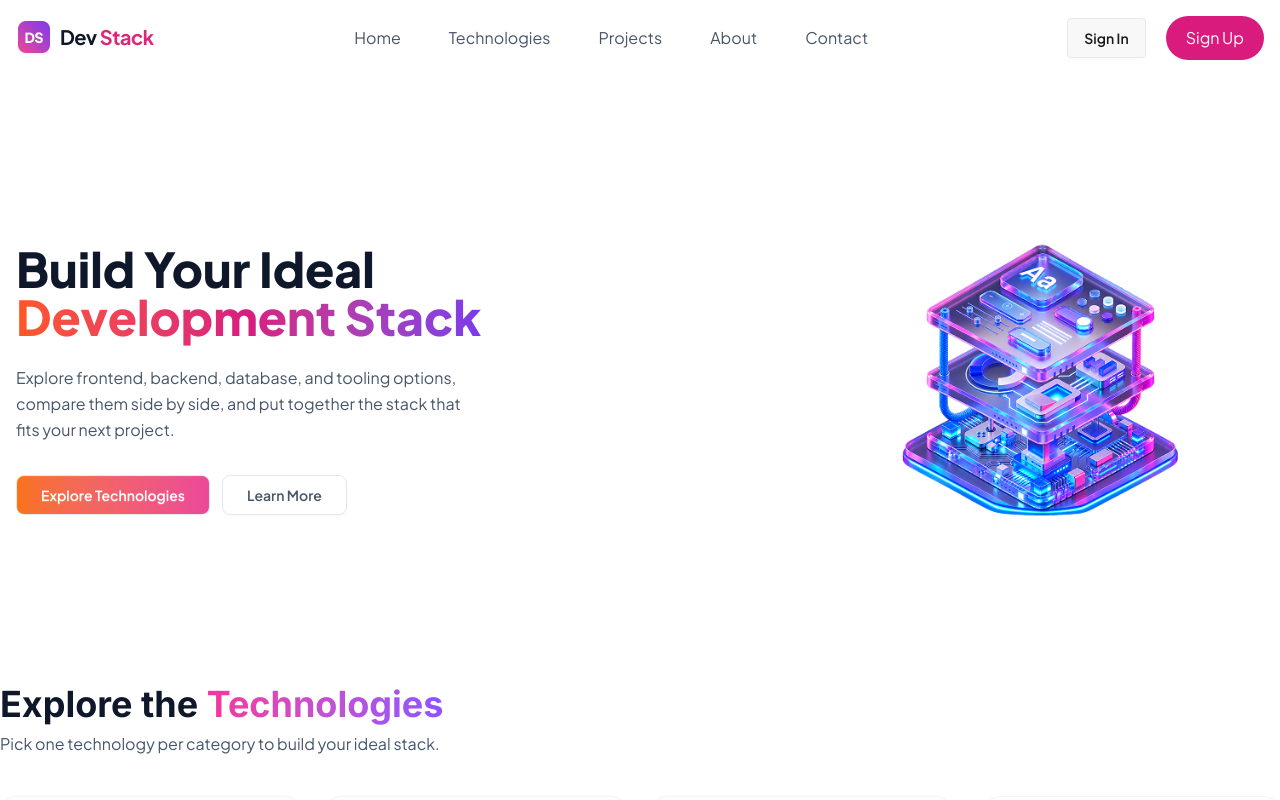
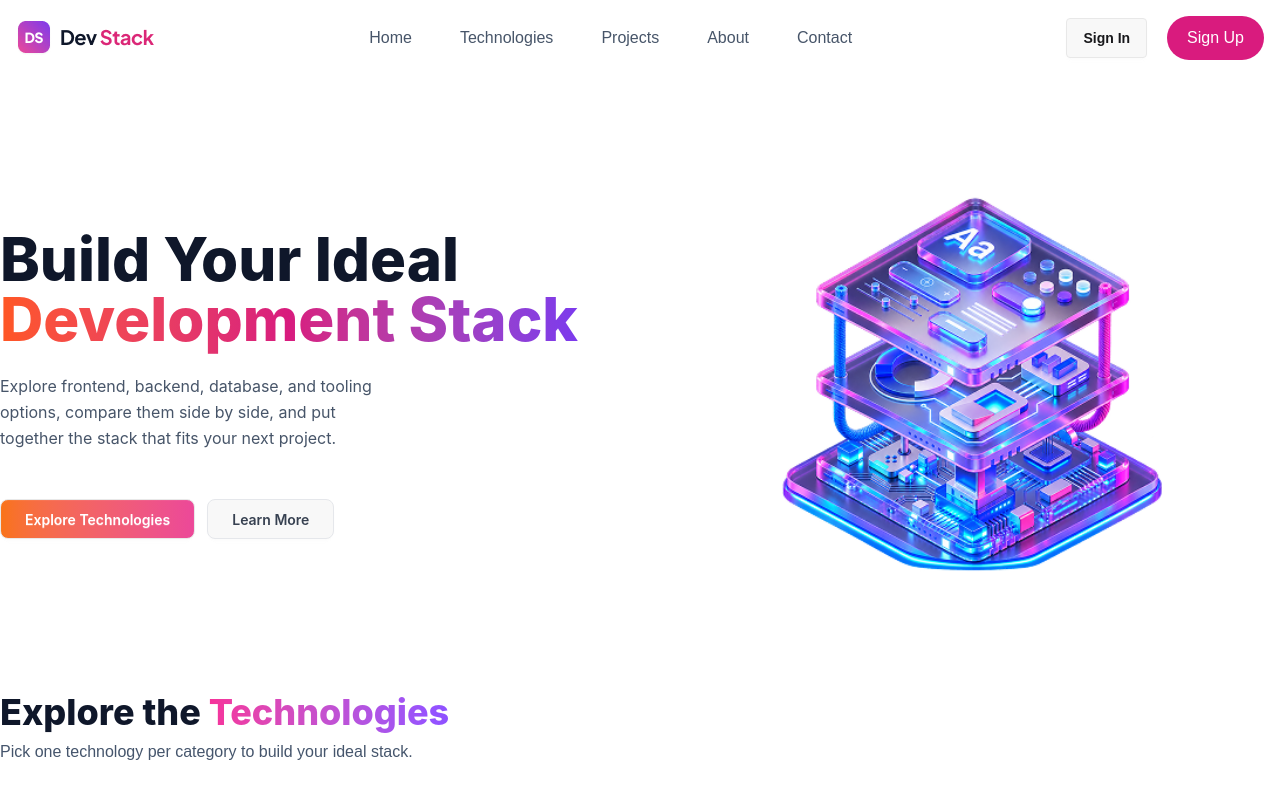
Before and after one commit to montasir132/DevStack, a React (Vite) app: page / in a window 1280 px wide. Shown: the top 800 px of the page. Built offline with nearby package versions, Linux system fonts and the light colour scheme.

Commit message:
full poject done

```diff
--- a/src/components/Footer/footer.tsx
+++ b/src/components/Footer/footer.tsx
@@ -3,21 +3,18 @@ import Logo from "../../assets/logo-text.png";
 function Footer() {
   return (
     <footer className="border-t border-[#F1F5F9]">
-      <div className="mx-auto max-w-7xl px-4 py-10 md:py-14">
-        {/* Main Footer */}
-        <div className="grid gap-10 text-center md:grid-cols-2 md:text-left lg:grid-cols-[2fr_1fr_1fr_1fr]">
+      <div className="py-20 md:py-14">
+        <div className="grid gap-10 text-center md:grid-cols-2 md:text-left lg:grid-cols-4">
 
-          {/* Brand */}
           <div className="flex flex-col items-center md:items-start">
             <img src={Logo} alt="Dev Stack" />
 
-            <p className="mt-4 max-w-xs text-sm leading-relaxed text-[#475569]">
+            <p className="mt-4 text-[#475569]">
               Curated tools, technologies, and resources for developers
               building modern software.
             </p>
 
-            {/* Social Links */}
-            <div className="mt-5 flex gap-5 text-sm font-medium text-[#0F172A]">
+            <div className="mt-5 flex gap-5 font-medium text-[#0F172A]">
               <a
                 href="https://github.com"
                 target="_blank"
@@ -44,9 +41,8 @@ function Footer() {
             </div>
           </div>
 
-          {/* Product */}
           <div className="hidden md:block">
-            <h4 className="text-xs font-bold uppercase tracking-wider text-[#0F172A]">
+            <h4 className="font-bold uppercase tracking-wider text-[#0F172A]">
               Product
             </h4>
 
@@ -82,7 +78,6 @@ function Footer() {
             </ul>
           </div>
 
-          {/* Legal */}
           <div className="hidden md:block">
             <h4 className="text-xs font-bold uppercase tracking-wider text-[#0F172A]">
               Legal
@@ -99,7 +94,6 @@ function Footer() {
           </div>
         </div>
 
-        {/* Bottom Bar */}
         <div className="mt-10 flex items-center justify-between border-t border-[#F1F5F9] pt-5 text-xs text-[#94A3B8] md:mt-12 md:text-sm">
           <p>© 2026 Dev Stack. All rights reserved.</p>
 
--- a/src/components/Hero/banner.tsx
+++ b/src/components/Hero/banner.tsx
@@ -2,26 +2,25 @@ import Hero from "../../assets/banner-stack.png";
 
 function Banner() {
   return (
-    <section className="mx-auto max-w-7xl px-4 py-16 lg:py-20">
+    <section className="mx-auto py-7 lg:py-0 sm:py-8">
       <div className="grid items-center gap-12 text-center lg:grid-cols-2 lg:text-left">
         {/* banner Content */}
-        <div className="flex flex-col items-center lg:items-start">
-          <h1 className="text-4xl font-extrabold text-[#0F172A] sm:text-5xl">
-            Build Your Ideal
-            <br />
+        <div className="flex flex-col items-center font-inter lg:items-start">
+          <h1 className="text-3xl lg:text-6xl font-inter font-bold lg:font-extrabold text-[#0F172A] ">
+            Build Your Ideal<br />
             <span className="bg-linear-to-r from-[#FF5722] via-[#D81B7E] to-[#7C3AED] bg-clip-text text-transparent">
               Development Stack
             </span>
           </h1>
 
-          <p className="mt-6 max-w-md text-base leading-relaxed text-[#475569]">
+          <p className="mt-3 lg:mt-6 text-base font-inter leading-relaxed lg:pr-59 text-[#475569]">
             Explore frontend, backend, database, and tooling options, compare
             them side by side, and put together the stack that fits your next
             project.
           </p>
 
           {/* Buttons */}
-          <div className="mt-8 flex flex-wrap justify-center gap-3 lg:justify-start">
+          <div className="mt-6 lg:mt-12 flex flex-wrap justify-center gap-3 lg:justify-start">
             <a
               href="#"
               className="btn rounded-lg bg-linear-to-r from-[#F97316] to-[#EC4899] px-6 text-white"
@@ -31,7 +30,7 @@ function Banner() {
 
             <a
               href="#"
-              className="btn rounded-lg border-gray-200 bg-white px-6 text-[#475569] hover:bg-gray-50"
+              className="btn rounded-lg border-[#E5E7EB] px-6 text-[#374151] hover:bg-gray-50"
             >
               Learn More
             </a>
@@ -43,7 +42,7 @@ function Banner() {
           <img
             src={Hero}
             alt="Developer stack"
-            className="w-full max-w-md"
+            className="w-full"
           />
         </div>
       </div>
--- a/src/components/Navbar/navbar.tsx
+++ b/src/components/Navbar/navbar.tsx
@@ -4,7 +4,7 @@ import { FaBars } from "react-icons/fa";
 function Navbar() {
   return (
     <header className="sticky top-0 z-50 bg-white">
-      <nav className="mx-auto max-w-7xl px-4 py-4">
+      <nav className="mx-auto px-4 py-4">
         <div className="flex items-center justify-between md:hidden">
           <button
             className="text-xl text-[#475569]"
@@ -15,14 +15,14 @@ function Navbar() {
             <img
               src={Logo}
               alt="Dev Stack"
-              className="h-8"
+              className="ml-6 h-7 w-28"
             />
           </div>
           <div className="flex items-center gap-2">
             <button className="text-sm text-[#475569]">
               Sign In
             </button>
-            <button className="rounded-full bg-[#D91B7E] px-3 py-1.5 text-sm text-white">
+            <button className="rounded-full bg-[#D91B7E] px-2 py-1 text-sm text-white">
               Sign Up
             </button>
           </div>
--- a/src/index.css
+++ b/src/index.css
@@ -1,8 +1,7 @@
+@import "tailwindcss";
+@plugin "daisyui";
 @import url('https://fonts.googleapis.com/css2?family=Inter:wght@400;500;600;700&family=Plus+Jakarta+Sans:wght@400;500;600;700;800&display=swap');
 @theme {
   --font-jakarta: "Plus Jakarta Sans", sans-serif;
   --font-inter: "Inter", sans-serif;
 }
-
-@import "tailwindcss";
-@plugin "daisyui";
```
